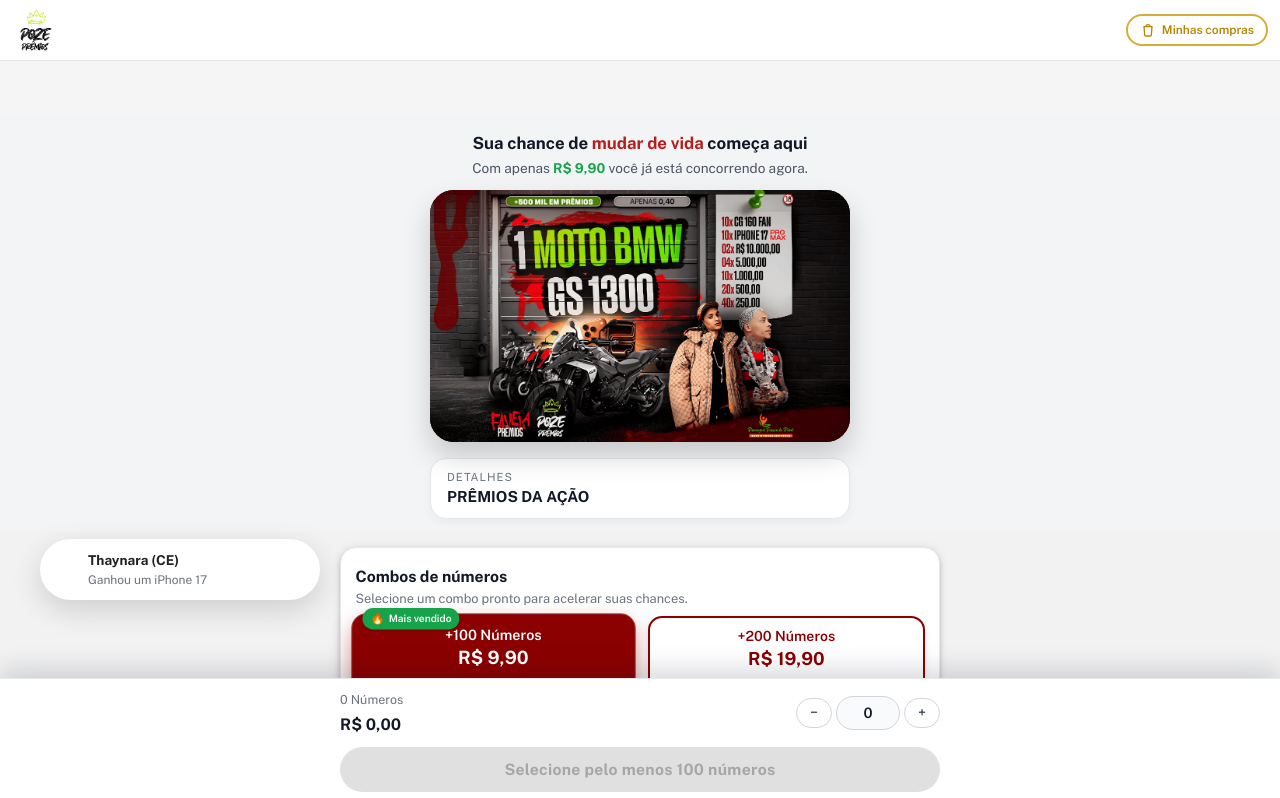
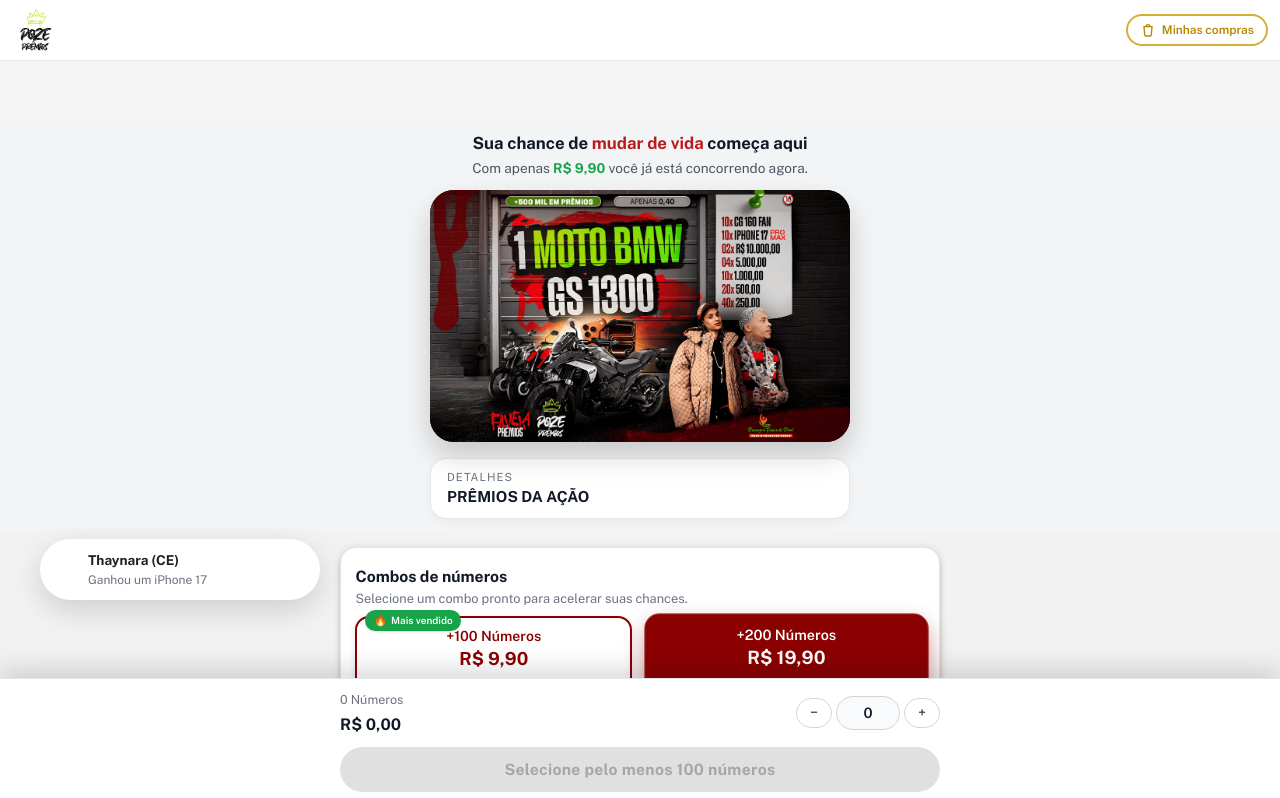
Before and after one commit to adsproadspro333-stack/tropadosal2, a Next.js app: page / in a window 1280 px wide. Shown: the top 798 px of the page. Built offline with nearby package versions, Linux system fonts and the light colour scheme; some icons are missing; what @mui/material-nextjs would draw is missing.

Commit message:
att chamada principal

```diff
--- a/app/components/NumbersAdder.tsx
+++ b/app/components/NumbersAdder.tsx
@@ -41,9 +41,9 @@ export default function NumbersAdder() {
   const { addComboToCart } = useCartStore()
   const { show } = useToast()
 
-  // combo selecionado no momento (começa no +100)
+  // combo selecionado no momento (começa no +200)
   const [selectedComboId, setSelectedComboId] =
-    useState<string | null>("combo-100")
+    useState<string | null>("combo-200")
   const [highlight, setHighlight] = useState(true)
 
   useEffect(() => {
```
